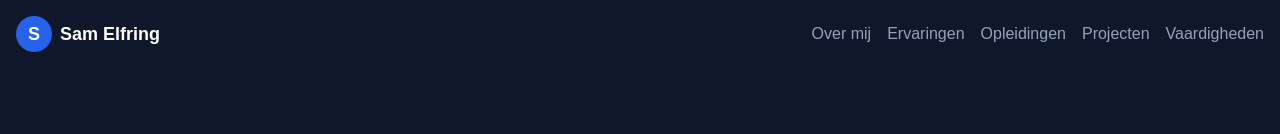
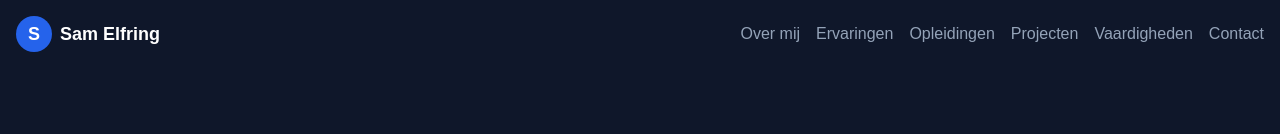
Before and after one commit to SamElfring/samelfring.dev, a Vue app: page / in a window 1280 px wide. Shown: the top 134 px of the page. Built offline with nearby package versions, Linux system fonts and the light colour scheme.

Commit message:
Added Contact to header nav bar

```diff
--- a/src/components/Header.vue
+++ b/src/components/Header.vue
@@ -6,9 +6,7 @@
         </div>
 
         <ul class="hidden md:flex gap-4">
-            <li
-                v-for="link in navLinks"
-            >
+            <li v-for="link in navLinks">
                 <a
                     :href="link.link"
                     class="text-slate-400 hover:underline hover:text-white"
@@ -26,6 +24,7 @@ const navLinks = [
     { name: "Ervaringen", link: "#experiences" },
     { name: "Opleidingen", link: "#study" },
     { name: "Projecten", link: "#projects" },
-    { name: "Vaardigheden", link: "#skills" }
+    { name: "Vaardigheden", link: "#skills" },
+    { name: "Contact", link: "#contact" }
 ];
 </script>
```
